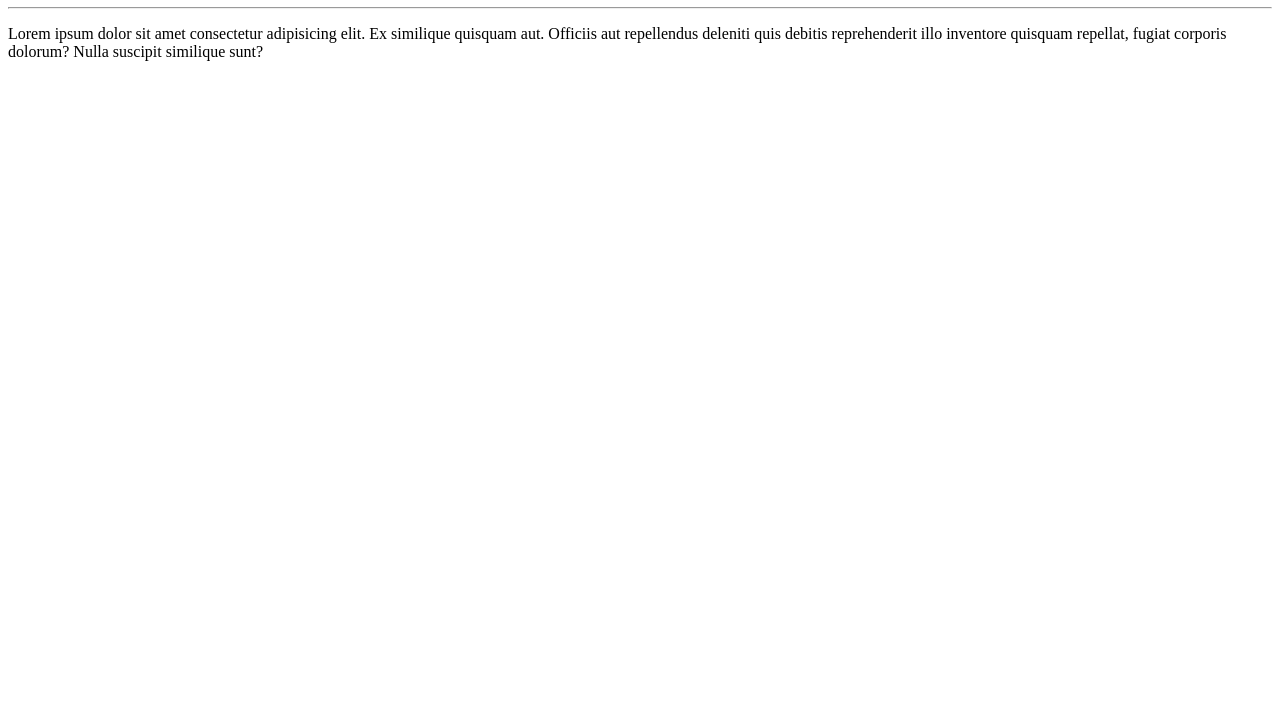
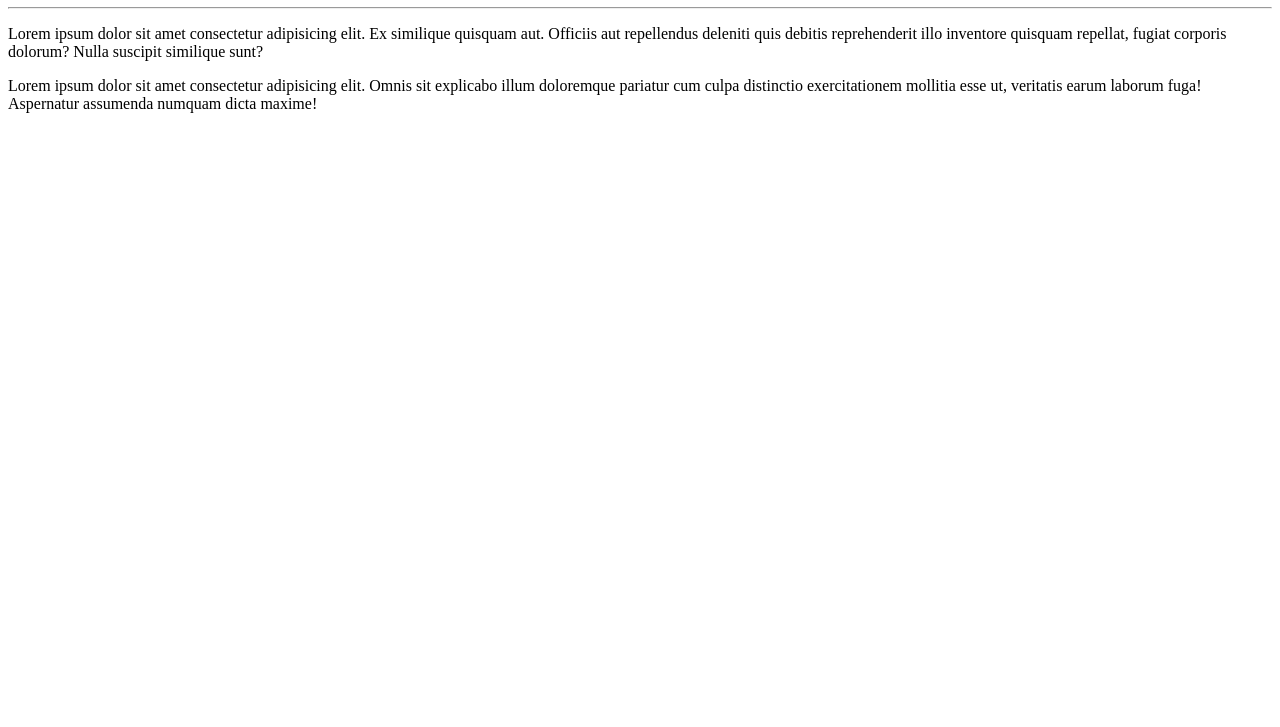
Before and after one commit to PriscilaDinizNascimento/Ola-mundo, a plain HTML site: page site exemplo/index.html in a window 1280 px wide. Shown: the part 73-800 px from the top of the page. Drawn offline with Linux system fonts and the light colour scheme.

Commit message:
Adicionei um Parágrafo

```diff
--- a/site exemplo/index.html
+++ b/site exemplo/index.html
@@ -9,5 +9,6 @@
    <h1>Olá, Mundo!</h1>
    <hr>
    <p>Lorem ipsum dolor sit amet consectetur adipisicing elit. Ex similique quisquam aut. Officiis aut repellendus deleniti quis debitis reprehenderit illo inventore quisquam repellat, fugiat corporis dolorum? Nulla suscipit similique sunt?</p>
+   <p>Lorem ipsum dolor sit amet consectetur adipisicing elit. Omnis sit explicabo illum doloremque pariatur cum culpa distinctio exercitationem mollitia esse ut, veritatis earum laborum fuga! Aspernatur assumenda numquam dicta maxime!</p>
 </body>
 </html>
```
